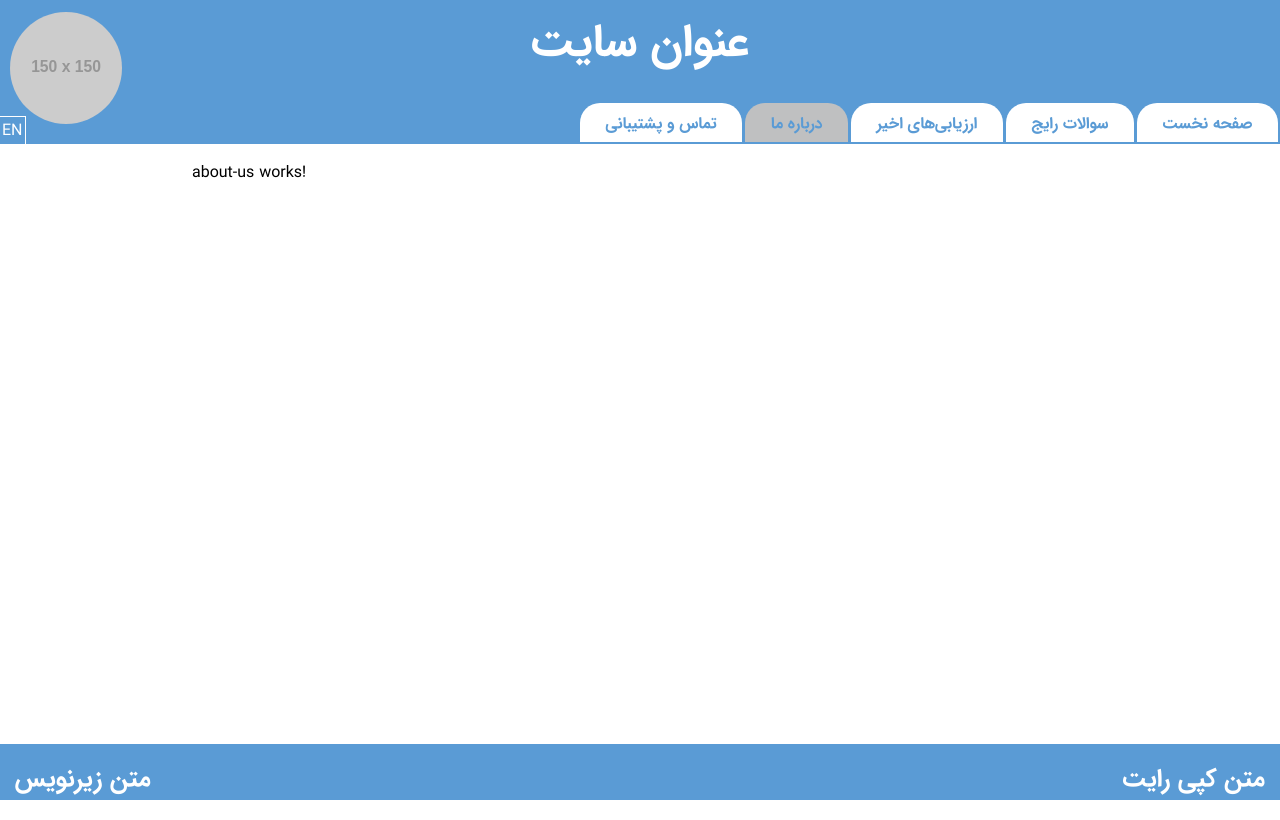
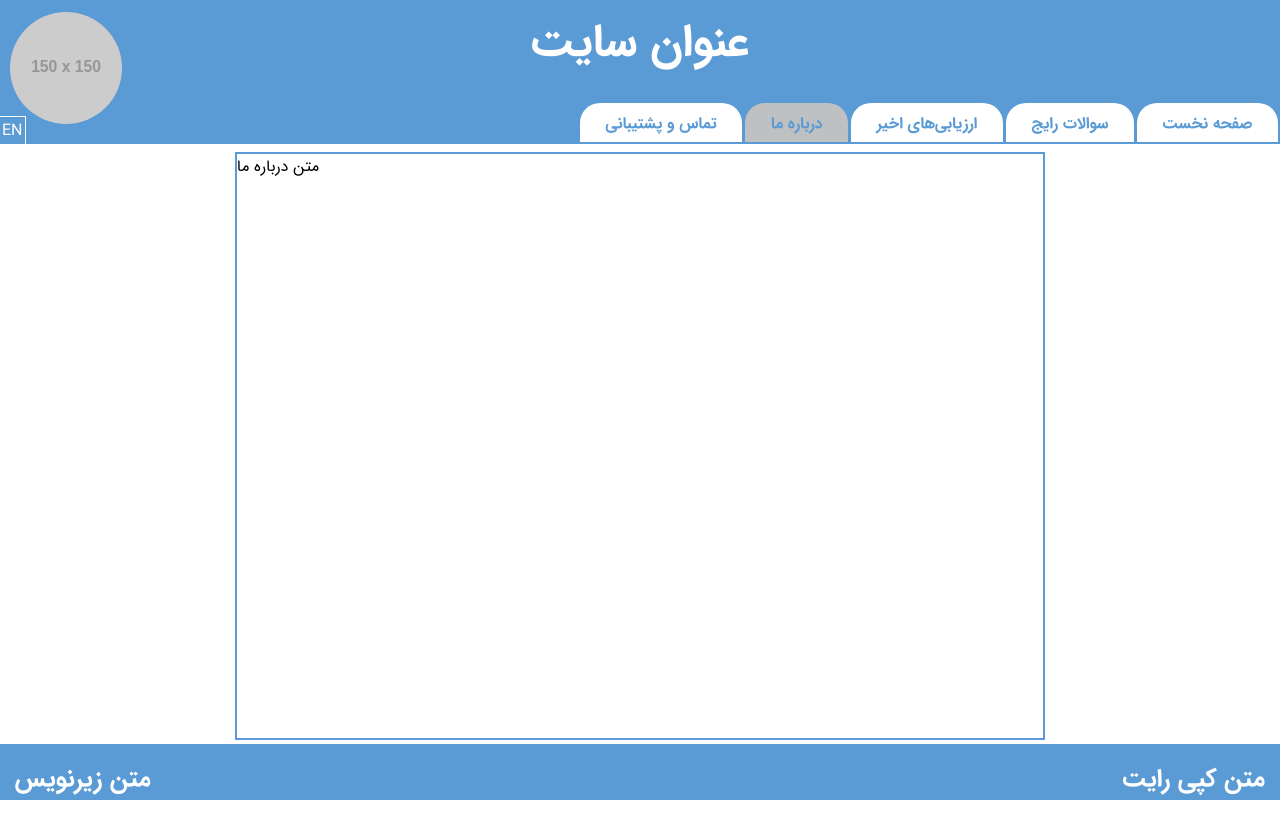
Before and after one commit to NavFar/SecurityTester-Front, an Angular app: page /aboutUs in a window 1280 px wide. Built offline with nearby package versions, Linux system fonts and the light colour scheme; what ng-recaptcha would draw is missing.

Commit message:
finished about-us

```diff
--- a/src/app/components/about-us/about-us.component.css
+++ b/src/app/components/about-us/about-us.component.css
@@ -0,0 +1,8 @@
+.container{
+  width:90%;
+  border: 2px solid #5a9bd5;
+  height: 73vh;
+  position: table;
+  margin-left: auto;
+  margin-right: auto;
+}
--- a/src/app/components/about-us/about-us.component.html
+++ b/src/app/components/about-us/about-us.component.html
@@ -1,3 +1,3 @@
-<p>
-  about-us works!
-</p>
+<div class="container">
+  {{aboutUs}}
+</div>
--- a/src/app/components/about-us/about-us.component.ts
+++ b/src/app/components/about-us/about-us.component.ts
@@ -6,8 +6,10 @@ import { Component, OnInit } from '@angular/core';
   styleUrls: ['./about-us.component.css']
 })
 export class AboutUsComponent implements OnInit {
-
-  constructor() { }
+  aboutUs:string;
+  constructor() {
+    this.aboutUs="متن درباره ما";
+   }
 
   ngOnInit() {
   }
```
